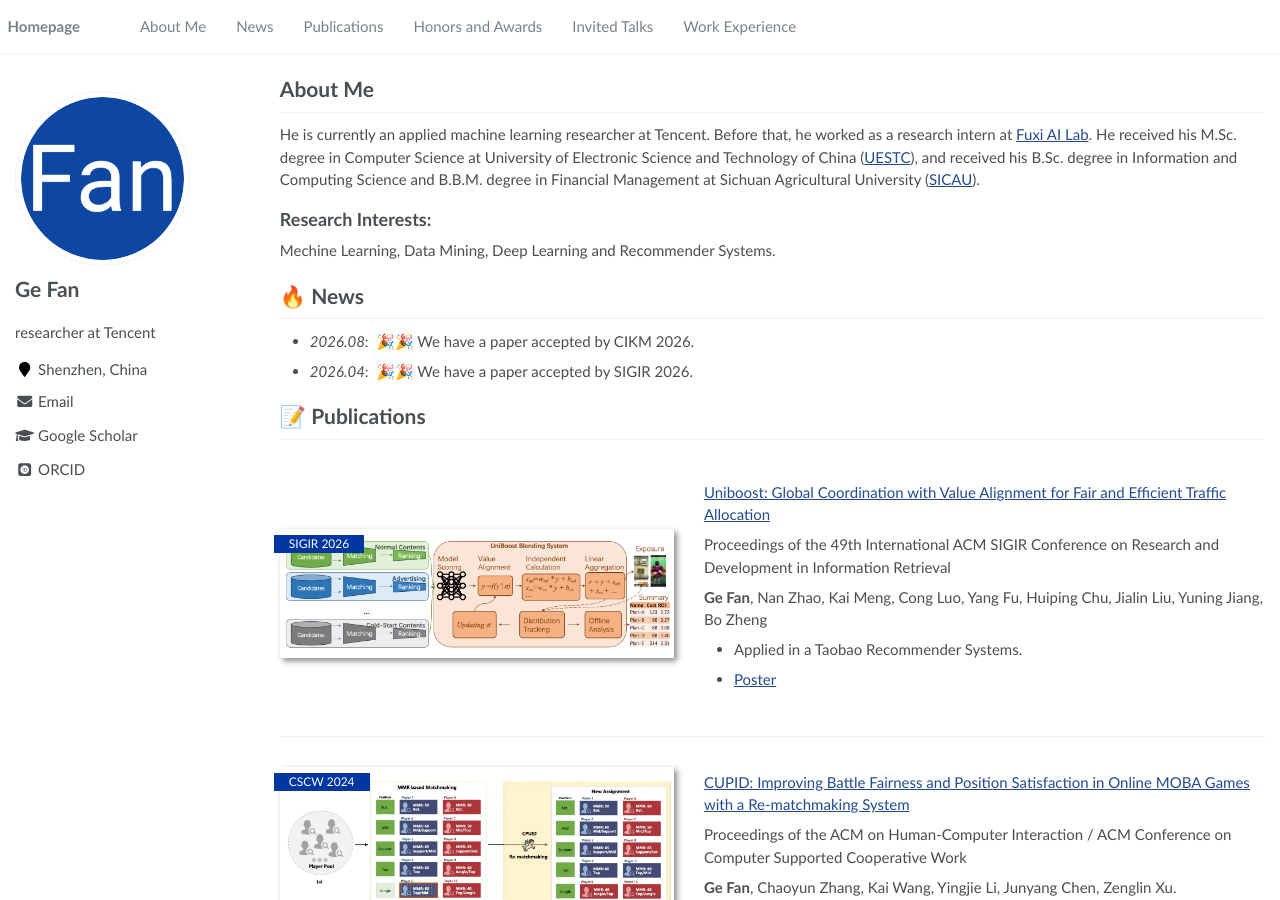
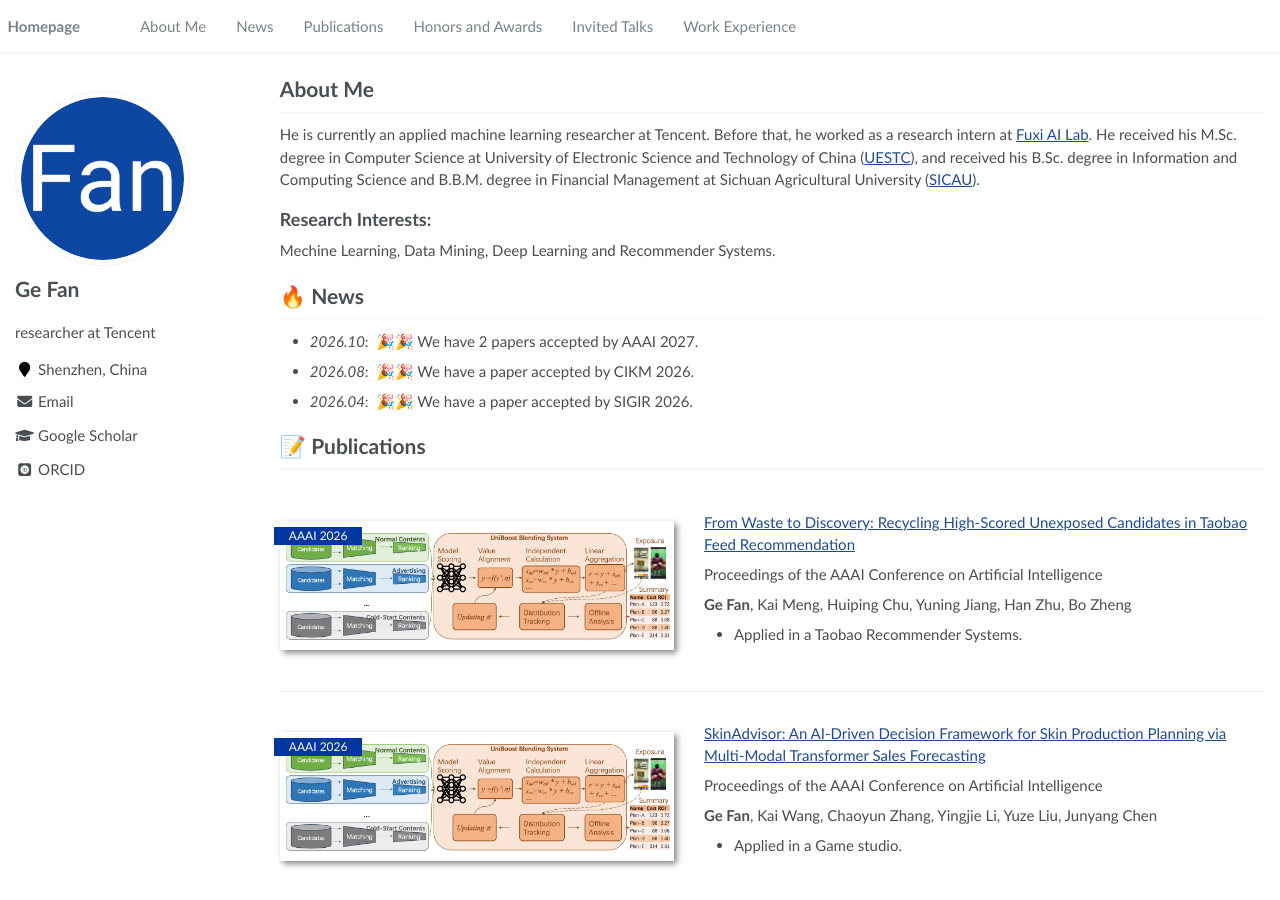
Before and after one commit to FanGhost/fanghost.github.io, a Jekyll site: the page built from _pages/about.md, in a window 1280 px wide and 900 px high. Built offline with Jekyll 4.4.1, drawn with Linux system fonts in a browser that asks for light colours; some web fonts are replaced; some of the changed text lies outside the part shown.

Commit message:
Update about.md

```diff
--- a/_pages/about.md
+++ b/_pages/about.md
@@ -30,6 +30,7 @@ Research Interests:
 Mechine Learning, Data Mining, Deep Learning and Recommender Systems.
 
 # 🔥 News
+- *2026.10*: &nbsp;🎉🎉 We have 2 papers accepted by AAAI 2027.
 - *2026.08*: &nbsp;🎉🎉 We have a paper accepted by CIKM 2026.
 - *2026.04*: &nbsp;🎉🎉 We have a paper accepted by SIGIR 2026.
 
@@ -37,6 +38,31 @@ Mechine Learning, Data Mining, Deep Learning and Recommender Systems.
 - *2022.02*: &nbsp;🎉🎉 Lorem ipsum dolor sit amet, consectetur adipiscing elit. Vivamus ornare aliquet ipsum, ac tempus justo dapibus sit amet.  -->
 
 # 📝 Publications
+<div class='paper-box'><div class='paper-box-image'><div><div class="badge">AAAI 2026</div><img src='images/uniboost.png' alt="sym" width="100%"></div></div>
+<div class='paper-box-text' markdown="1">
+
+[From Waste to Discovery: Recycling High-Scored Unexposed Candidates in Taobao Feed Recommendation](https://arxiv.org/pdf/2611.05997)
+
+Proceedings of the AAAI Conference on Artificial Intelligence
+
+**Ge Fan**, Kai Meng, Huiping Chu, Yuning Jiang, Han Zhu, Bo Zheng
+- Applied in a Taobao Recommender Systems.
+</div>
+</div>
+
+<div class='paper-box'><div class='paper-box-image'><div><div class="badge">AAAI 2026</div><img src='images/uniboost.png' alt="sym" width="100%"></div></div>
+<div class='paper-box-text' markdown="1">
+
+[SkinAdvisor: An AI-Driven Decision Framework for Skin Production Planning via Multi-Modal Transformer Sales Forecasting]()
+
+Proceedings of the AAAI Conference on Artificial Intelligence
+
+**Ge Fan**, Kai Wang, Chaoyun Zhang, Yingjie Li, Yuze Liu, Junyang Chen
+- Applied in a Game studio.
+</div>
+</div>
+
+
 <div class='paper-box'><div class='paper-box-image'><div><div class="badge">SIGIR 2026</div><img src='images/uniboost.png' alt="sym" width="100%"></div></div>
 <div class='paper-box-text' markdown="1">
 
@@ -170,6 +196,11 @@ Yuyan Chen, Zhihao Wen, **Ge Fan**, Zhengyu Chen, Wei Wu, Dayiheng Liu, Zhixu Li
 
 
 <!-- - [Lorem ipsum dolor sit amet, consectetur adipiscing elit. Vivamus ornare aliquet ipsum, ac tempus justo dapibus sit amet](https://github.com), A, B, C, **CVPR 2020** -->
+- `Preprint` [UGR: Unified Generative Ranking for Heterogeneous E-commerce Recommendation](https://arxiv.org/pdf/2610.39426). <br>
+Zonghe Shao, Huabin Chen, Sitong Lu, Fangmei Zhu, Yingcai Ma,  **Ge Fan**, Jinguo Gao, Wei Shi, Yanfang Liu, Huiping Chu
+
+- `Tech Report` [DREAM Technical Report](https://arxiv.org/pdf/2608.09408). <br>
+
 - `CIKM 2026` [CHAMP: Cross-domain Hybrid Architecture for Matchmaking and Prediction in Online Multi-Player Games](http://fange.pro/files/2026CHAMP.pdf). <br>
 Kai Wang, **#Ge Fan**, Chaoyun Zhang, Yuyang Jiang, Yuze Liu.
 
```
